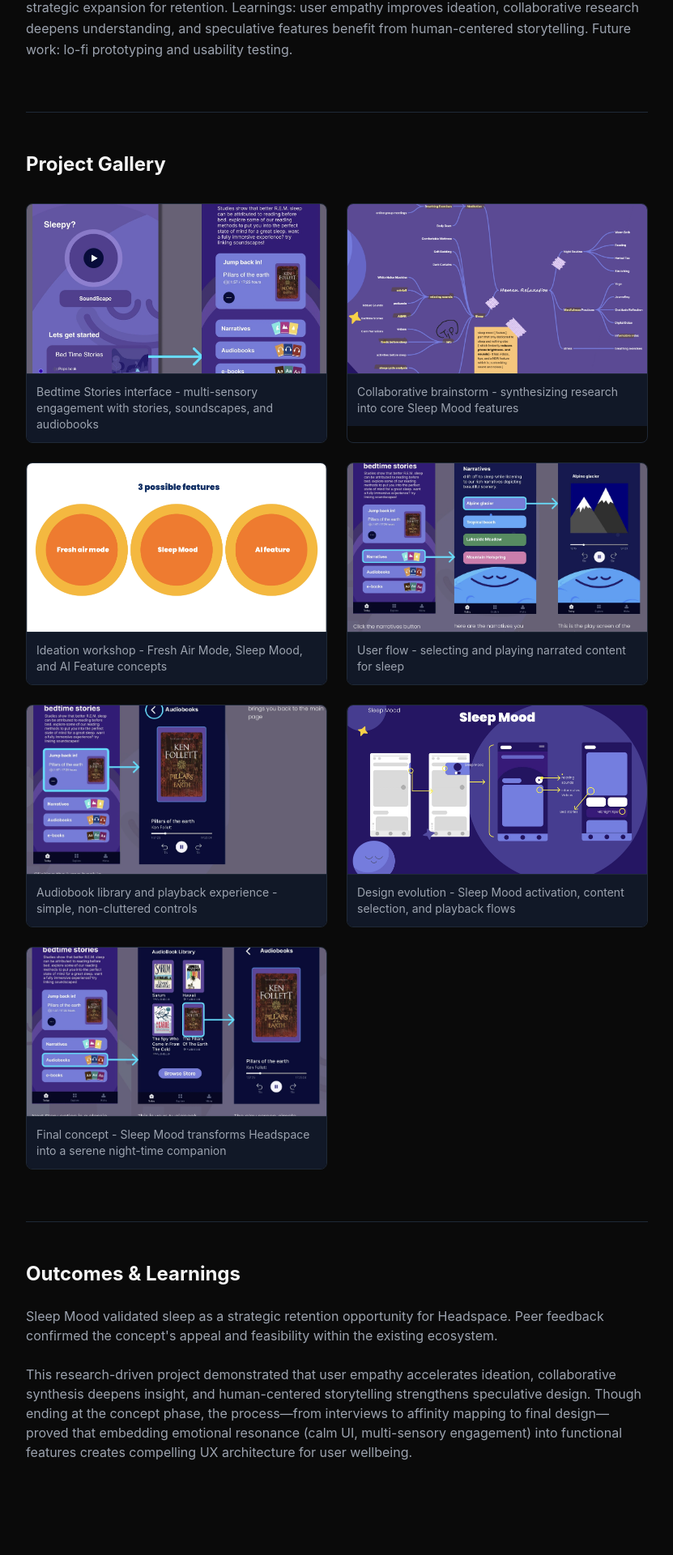
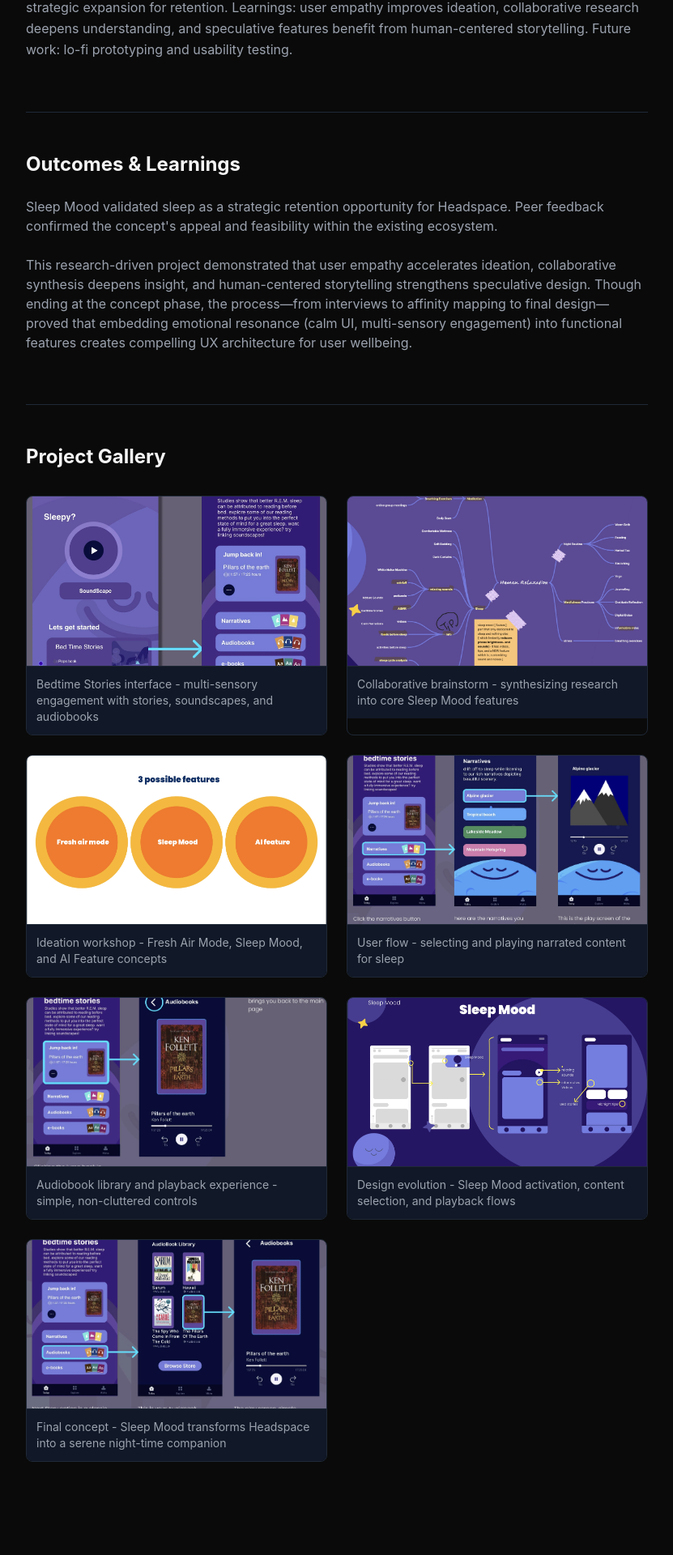
Before and after one commit to RyanLeskiw/Ryanleskiw-portfolio, a Next.js app: page /work/headspace-sleep-mood in a window 1280 px wide. Shown: the part 5133-7053 px from the top of the page at 81% size, without its empty margins (224-1055 px from the left). Built offline with nearby package versions, Linux system fonts and the light colour scheme.

Commit message:
Move Outcomes & Learnings before Project Gallery

```diff
--- a/src/app/work/[slug]/page.tsx
+++ b/src/app/work/[slug]/page.tsx
@@ -106,6 +106,15 @@ export default function CaseStudyPage({ params }: CaseStudyPageProps) {
           ))}
         </div>
 
+        {/* Outcomes & Learnings */}
+        <section className="mt-16 pt-12 border-t border-gray-800">
+          <h2 className="text-2xl font-bold text-text-light mb-6">Outcomes & Learnings</h2>
+          <div className="space-y-6">
+            <p className="text-gray-400">{study.outcomes.metrics}</p>
+            <p className="text-gray-400">{study.outcomes.learnings}</p>
+          </div>
+        </section>
+
         {/* Image Gallery */}
         {study.gallery && study.gallery.length > 0 && (
           <section className="mt-16 pt-12 border-t border-gray-800">
@@ -113,19 +122,6 @@ export default function CaseStudyPage({ params }: CaseStudyPageProps) {
             <ImageGallery images={study.gallery} columns={2} />
           </section>
         )}
-
-        {/* Outcomes */}
-        <section className="mt-16 pt-12 border-t border-gray-800">
-          <h2 className="text-2xl font-bold text-text-light mb-6">Outcomes & Learnings</h2>
-          <div className="space-y-6">
-            <div>
-              <p className="text-gray-400">{study.outcomes.metrics}</p>
-            </div>
-            <div>
-              <p className="text-gray-400">{study.outcomes.learnings}</p>
-            </div>
-          </div>
-        </section>
       </div>
     </article>
   )
```
